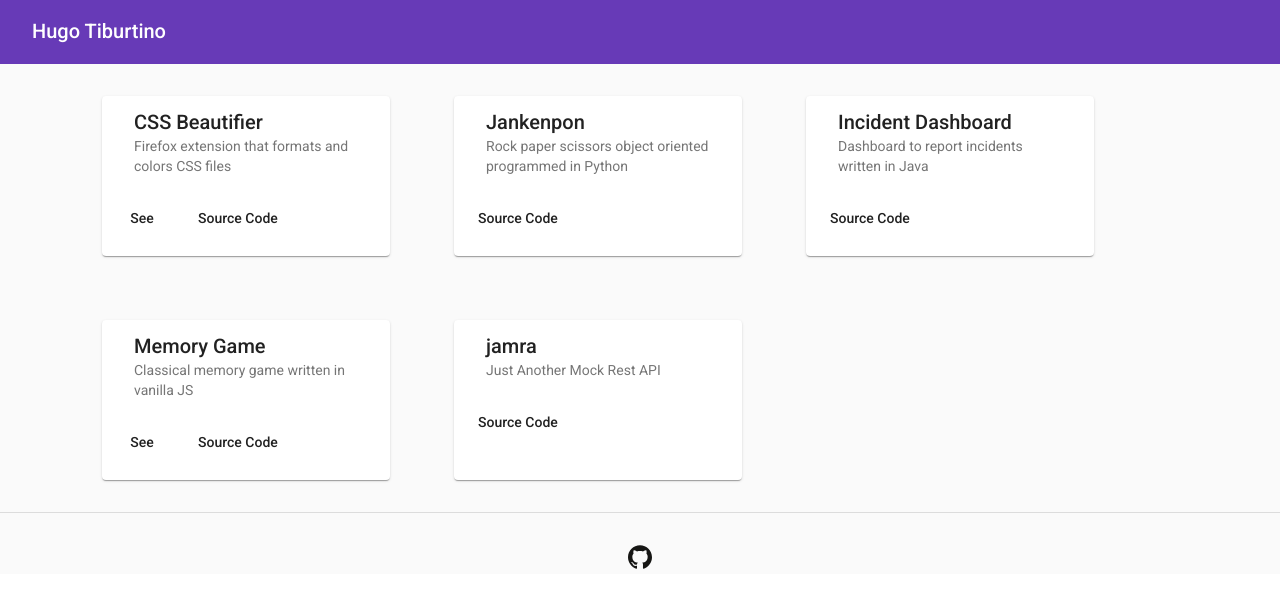
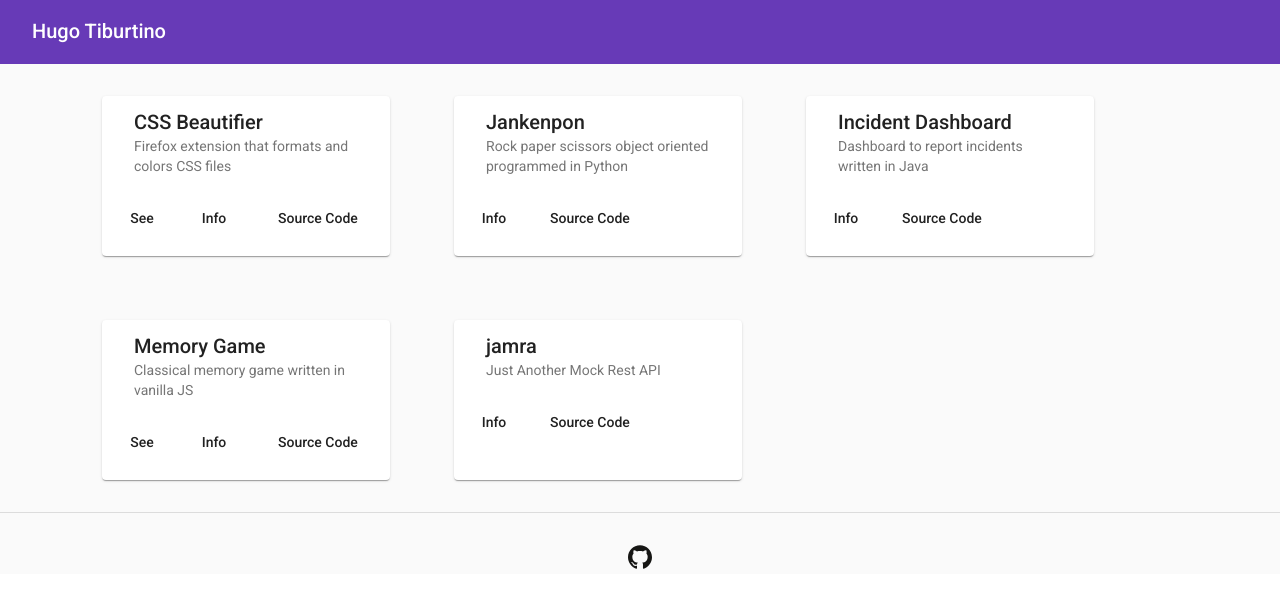
Before and after one commit to hugotiburtino/hugotiburtino.dev, an Angular app: page / in a window 1280 px wide. Shown: the top 608 px of the page. Built offline with nearby package versions, Linux system fonts and the light colour scheme.

Commit message:
Add ARIA for buttons, since they behave actually as anchors

```diff
--- a/src/app/projects-panel/projects-panel.component.html
+++ b/src/app/projects-panel/projects-panel.component.html
@@ -5,12 +5,9 @@
         <mat-card-title>{{proj.name}}</mat-card-title>
         <mat-card-subtitle>{{proj.summary}}</mat-card-subtitle>
       </mat-card-header>
-      <!--mat-card-content>
-        <p></p>
-      </mat-card-content-->
       <mat-card-actions (click)="onClick($event.target, proj)">
-        <button value="0" *ngIf="proj.url" mat-button>See</button>
-        <!-- value="1" button mat-button>Info</button-->
+        <button value="0" *ngIf="proj.url" role="link" mat-button>See</button>
+        <button value="1" role="link" mat-button>Info</button>
         <button value="2" mat-button>Source Code</button>
       </mat-card-actions>
     </mat-card>
```
